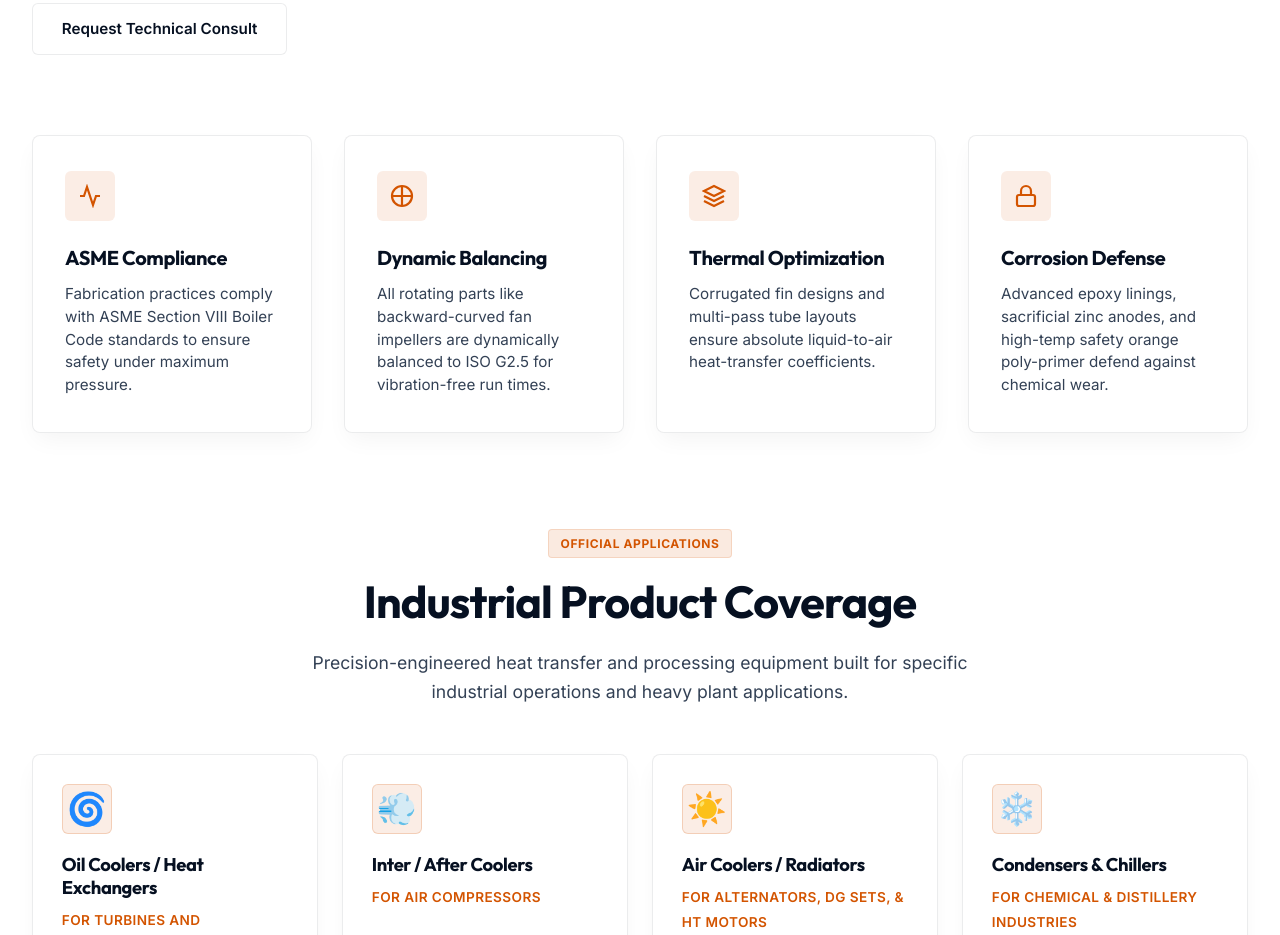
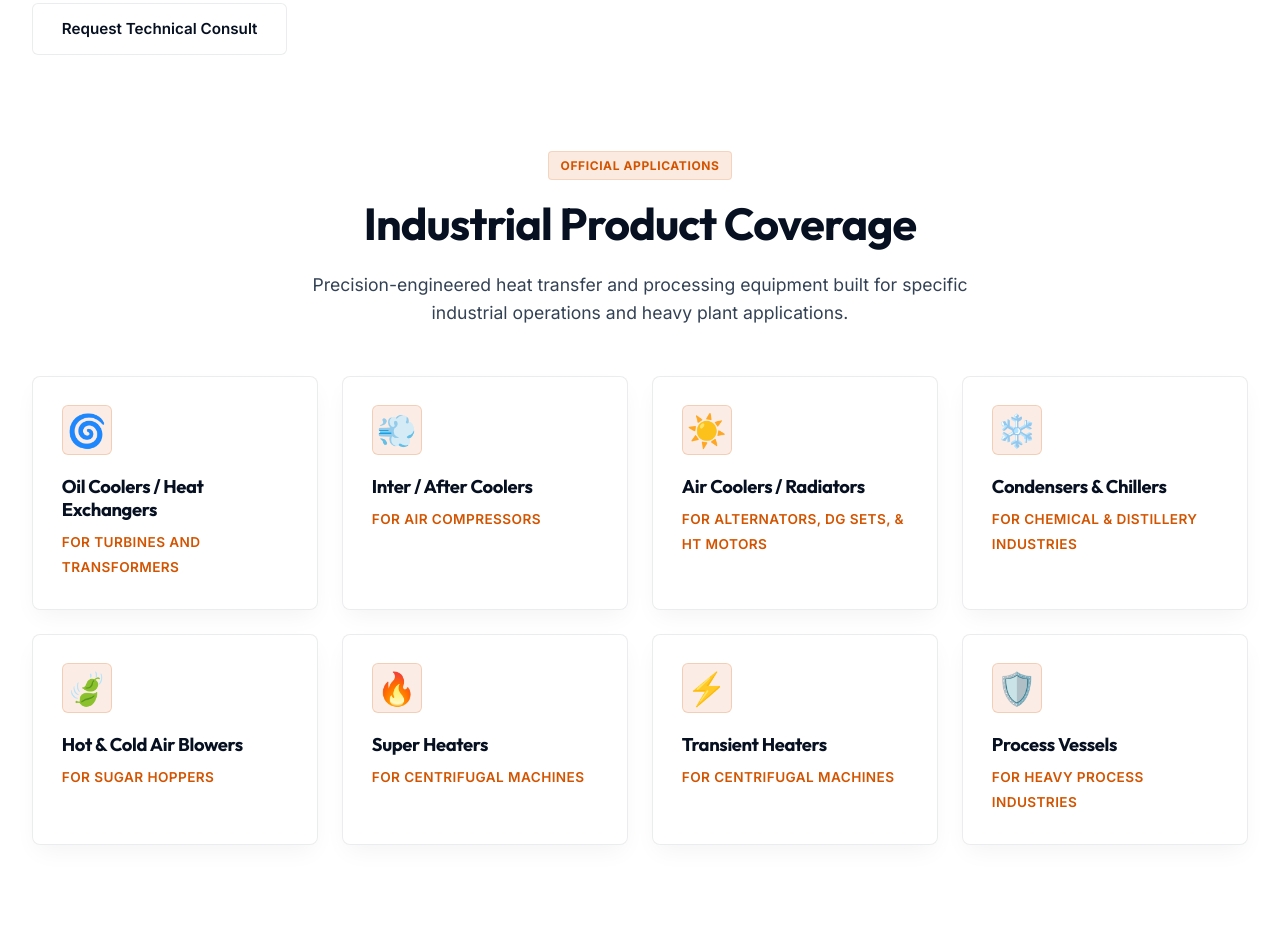
Before and after one commit to saurabhikulkarni/parth-engineering-website, a plain HTML site: page index.html in a window 1280 px wide. Shown: the part 7558-8493 px from the top of the page. Drawn offline with Linux system fonts and the light colour scheme.

Commit message:
Remove value cards section from About Us

```diff
--- a/index.html
+++ b/index.html
@@ -313,51 +313,6 @@
                                 <div class="gallery-caption">Raw Coil Fabrication</div>
                             </div>
                         </div>
-                    </div>
-                </div>
-
-                <!-- Row 2: Value Cards (4 columns layout) -->
-                <div class="about-values-row">
-                    <div class="value-card glass">
-                        <div class="value-icon-wrapper">
-                            <svg xmlns="http://www.w3.org/2000/svg" viewBox="0 0 24 24">
-                                <polyline points="22 12 18 12 15 21 9 3 6 12 2 12"></polyline>
-                            </svg>
-                        </div>
-                        <h3>ASME Compliance</h3>
-                        <p>Fabrication practices comply with ASME Section VIII Boiler Code standards to ensure safety under maximum pressure.</p>
-                    </div>
-
-                    <div class="value-card glass">
-                        <div class="value-icon-wrapper">
-                            <svg xmlns="http://www.w3.org/2000/svg" viewBox="0 0 24 24">
-                                <circle cx="12" cy="12" r="10"></circle>
-                                <path d="M12 2v20M2 12h20"></path>
-                            </svg>
-                        </div>
-                        <h3>Dynamic Balancing</h3>
-                        <p>All rotating parts like backward-curved fan impellers are dynamically balanced to ISO G2.5 for vibration-free run times.</p>
-                    </div>
-
-                    <div class="value-card glass">
-                        <div class="value-icon-wrapper">
-                            <svg xmlns="http://www.w3.org/2000/svg" viewBox="0 0 24 24">
-                                <path d="M12 2L2 7l10 5 10-5-10-5zM2 17l10 5 10-5M2 12l10 5 10-5"></path>
-                            </svg>
-                        </div>
-                        <h3>Thermal Optimization</h3>
-                        <p>Corrugated fin designs and multi-pass tube layouts ensure absolute liquid-to-air heat-transfer coefficients.</p>
-                    </div>
-
-                    <div class="value-card glass">
-                        <div class="value-icon-wrapper">
-                            <svg xmlns="http://www.w3.org/2000/svg" viewBox="0 0 24 24">
-                                <rect x="3" y="11" width="18" height="11" rx="2" ry="2"></rect>
-                                <path d="M7 11V7a5 5 0 0 1 10 0v4"></path>
-                            </svg>
-                        </div>
-                        <h3>Corrosion Defense</h3>
-                        <p>Advanced epoxy linings, sacrificial zinc anodes, and high-temp safety orange poly-primer defend against chemical wear.</p>
                     </div>
                 </div>
 
```
